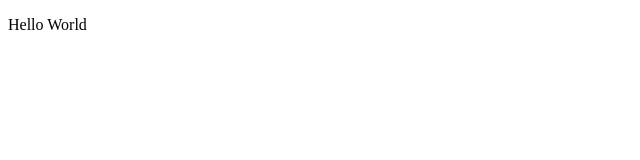
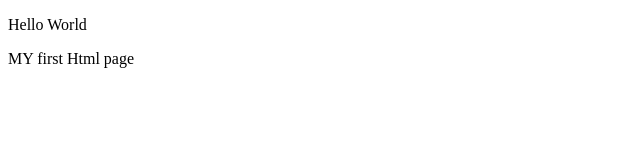
Before and after one commit to Joshitha-03/first-repo, a plain HTML site: page index.html in a window 1280 px wide. Shown: the whole page, without its empty margins (0-640 px from the left). Drawn offline with Linux system fonts and the light colour scheme.

Commit message:
Add second Paragraph

```diff
--- a/index.html
+++ b/index.html
@@ -7,5 +7,6 @@
 </head>
 <body>
     <p>Hello World</p>
+    <p>MY first Html page</p>
 </body>
 </html>
```
